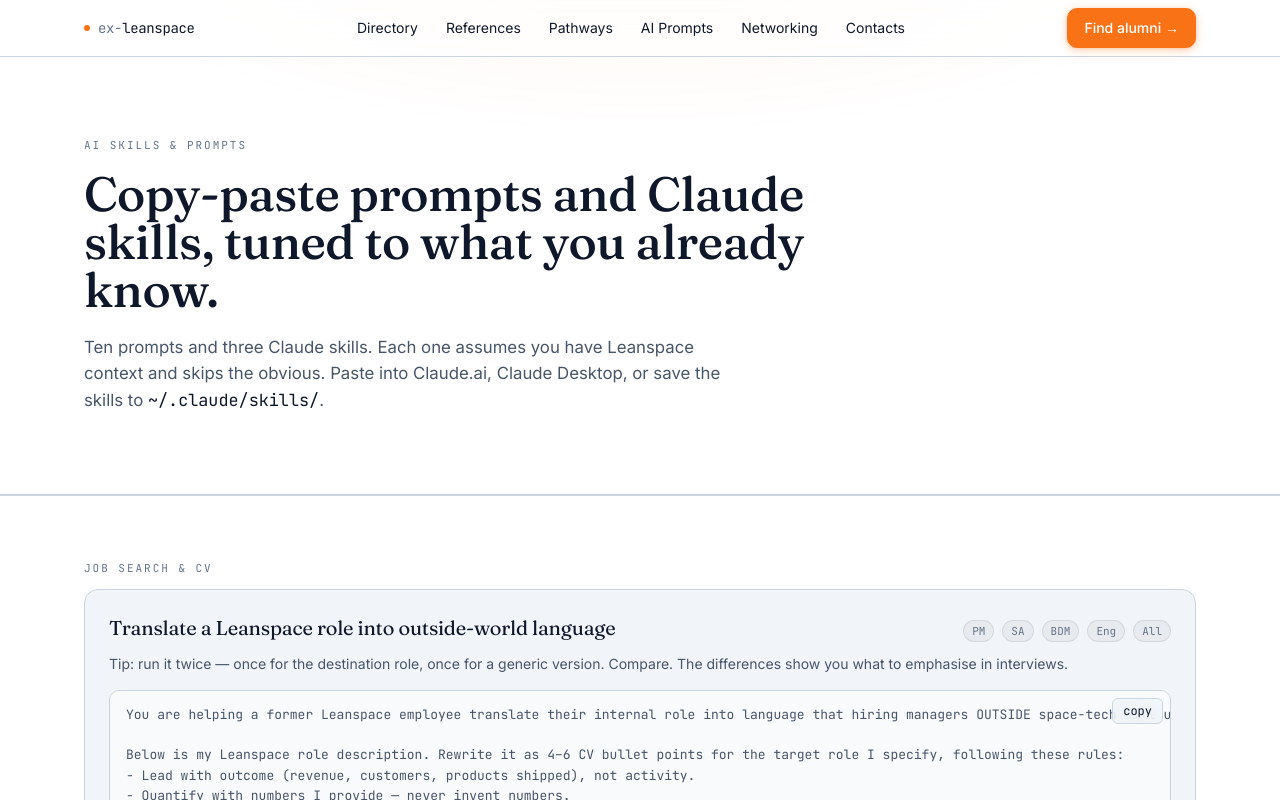
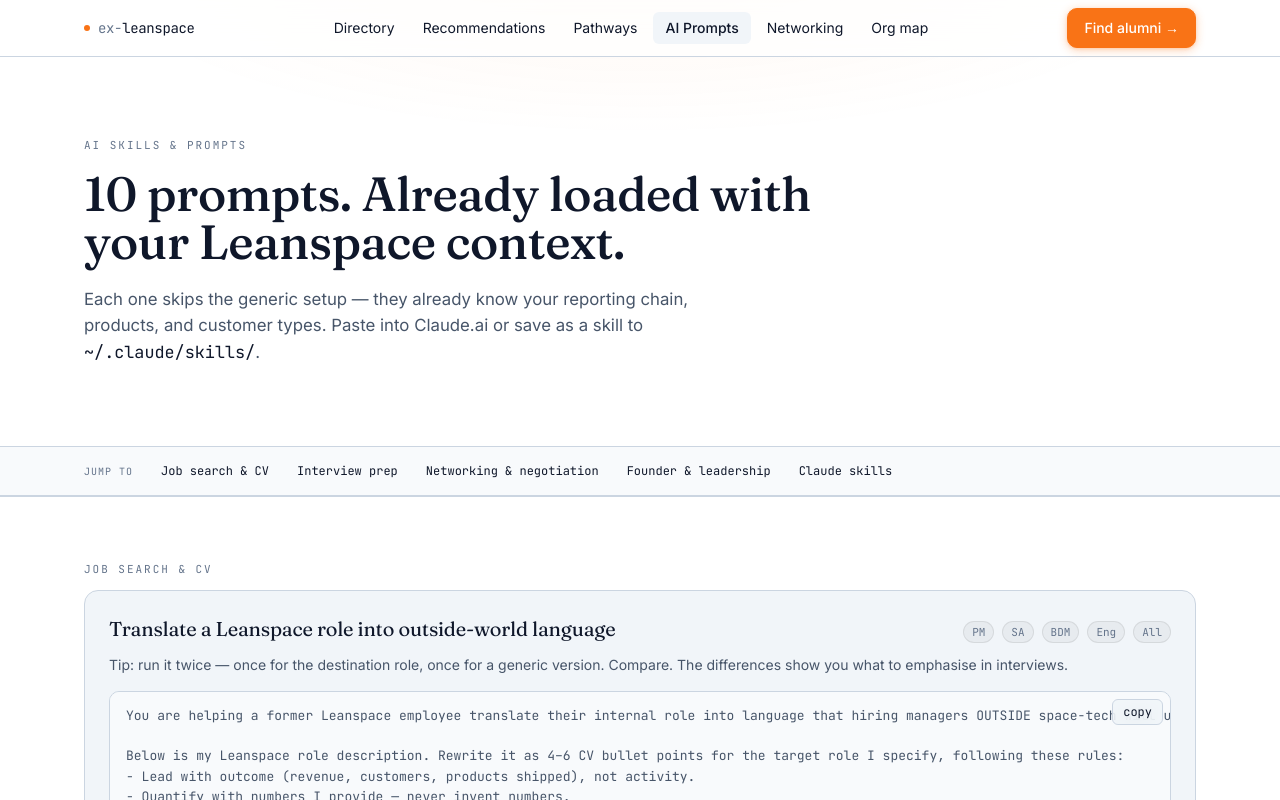
Before and after one commit to pconpiee/ex-leanspace, a Next.js app: page /skills in a window 1280 px wide. Shown: the top 800 px of the page. Built offline with nearby package versions, Linux system fonts and the light colour scheme.

Commit message:
audit fixes: nav labels, active state, hero copy, directory CTA, skills TOC, v0.1 removed

```diff
--- a/src/app/directory/page.tsx
+++ b/src/app/directory/page.tsx
@@ -174,7 +174,7 @@
       <PageHeader
         kicker="Alumni directory"
         title="Who we are now"
-        lede="Where 19 (known) Leanspacers landed after the ride. A living record of the people who built something real together."
+        lede={`Where ${alumni.length} (known) Leanspacers landed after the ride. A living record of the people who built something real together.`}
       />
 
       {/* Stats + clusters */}
@@ -187,12 +187,10 @@
             <p className="text-sm text-[color:var(--fg-soft)] mt-4 max-w-sm">
               Data from LinkedIn, May 2026. Know someone missing?{" "}
               <a
-                href="https://github.com/pconpiee/ex-leanspace/issues"
-                target="_blank"
-                rel="noopener noreferrer"
+                href="mailto:hello@ex-leanspace.vercel.app?subject=Directory%20correction"
                 className="text-[color:var(--accent)] hover:underline"
               >
-                Open a PR ↗
+                Email us ↗
               </a>
             </p>
           </div>
--- a/src/app/page.tsx
+++ b/src/app/page.tsx
@@ -14,7 +14,7 @@
             <span className="text-[color:var(--accent)]">is your unfair advantage.</span>
           </h1>
           <p className="lede mt-6 max-w-lg">
-            20 people who know what you built there — and will tell hiring managers.
+            20 people you can reach out to today. They know exactly what you built there — and can tell hiring managers.
           </p>
           <div className="mt-8 flex flex-wrap gap-x-8 gap-y-2 items-baseline">
             <Stat n="20" label="alumni" />
@@ -22,8 +22,9 @@
             <Stat n="20+" label="AI prompts" />
             <span className="mono text-xs text-[color:var(--accent)]">free · no signup</span>
           </div>
-          <div className="mt-8">
-            <Link href="#paths" className="btn btn-primary">Where should I start? →</Link>
+          <div className="mt-8 flex flex-col sm:flex-row gap-3">
+            <Link href="/directory" className="btn btn-primary">Browse the directory →</Link>
+            <Link href="#paths" className="btn">Not sure where to start?</Link>
           </div>
         </Container>
       </section>
@@ -61,6 +62,7 @@
           <NavCard href="/recommendations" title="Recommendation templates" desc="How to ask for a LinkedIn rec, how to write one, and a ready-to-paste AI prompt." />
           <NavCard href="/pathways" title="Career pathways" desc="By function — PM, SA, BDM, Engineer. Where Leanspace experience translates." />
           <NavCard href="/skills" title="AI prompts" desc="Copy-paste prompts for cover letters, interviews, salary negotiation, and profile rewrites." />
+          <NavCard href="/networking" title="Networking guide" desc="Four outreach protocols, every relevant conference, and the communities worth joining." />
         </div>
       </Section>
     </>
--- a/src/app/skills/page.tsx
+++ b/src/app/skills/page.tsx
@@ -8,11 +8,11 @@
 };
 
 const sections = [
-  { label: "Job search & CV", filter: (p: typeof prompts[number]) => p.audience.includes("CV editing") || p.audience.includes("job search") },
-  { label: "Interview prep", filter: (p: typeof prompts[number]) => p.audience.includes("interview prep") },
-  { label: "Networking & negotiation", filter: (p: typeof prompts[number]) => p.audience.includes("networking") || p.audience.includes("offer stage") },
-  { label: "Founder & leadership", filter: (p: typeof prompts[number]) => p.audience.includes("founder route") || p.audience.includes("leadership") },
-  { label: "Claude skills (~/.claude/skills/)", filter: (p: typeof prompts[number]) => p.audience.includes("Claude skill") },
+  { id: "cv", label: "Job search & CV", filter: (p: typeof prompts[number]) => p.audience.includes("CV editing") || p.audience.includes("job search") },
+  { id: "interview", label: "Interview prep", filter: (p: typeof prompts[number]) => p.audience.includes("interview prep") },
+  { id: "networking", label: "Networking & negotiation", filter: (p: typeof prompts[number]) => p.audience.includes("networking") || p.audience.includes("offer stage") },
+  { id: "founder", label: "Founder & leadership", filter: (p: typeof prompts[number]) => p.audience.includes("founder route") || p.audience.includes("leadership") },
+  { id: "claude-skills", label: "Claude skills", filter: (p: typeof prompts[number]) => p.audience.includes("Claude skill") },
 ];
 
 export default function SkillsPage() {
@@ -20,21 +20,38 @@
     <>
       <PageHeader
         kicker="ai skills & prompts"
-        title="Copy-paste prompts and Claude skills, tuned to what you already know."
+        title="10 prompts. Already loaded with your Leanspace context."
         lede={
           <>
-            Ten prompts and three Claude skills. Each one assumes you have Leanspace context
-            and skips the obvious. Paste into Claude.ai, Claude Desktop, or save the skills
-            to <code className="mono text-[color:var(--fg)]">~/.claude/skills/</code>.
+            Each one skips the generic setup — they already know your reporting chain, products, and customer types.
+            Paste into Claude.ai or save as a skill to <code className="mono text-[color:var(--fg)]">~/.claude/skills/</code>.
           </>
         }
       />
+
+      {/* Jump-to bar */}
+      <div className="border-b hairline bg-[color:var(--bg-soft)]">
+        <Container className="py-3">
+          <div className="-mx-1 flex flex-wrap gap-1 items-center">
+            <span className="mono text-[10px] text-[color:var(--fg-mute)] uppercase tracking-widest mr-2 px-1">Jump to</span>
+            {sections.map((s) => (
+              <a
+                key={s.id}
+                href={`#${s.id}`}
+                className="px-3 py-1 rounded-md mono text-xs text-[color:var(--fg-soft)] hover:text-[color:var(--fg)] hover:bg-[color:var(--panel)] transition"
+              >
+                {s.label}
+              </a>
+            ))}
+          </div>
+        </Container>
+      </div>
 
       {sections.map((s) => {
         const matches = prompts.filter(s.filter);
         if (matches.length === 0) return null;
         return (
-          <Section key={s.label} kicker={s.label} className="border-t hairline">
+          <Section key={s.label} id={s.id} kicker={s.label} className="border-t hairline">
             <div className="space-y-6">
               {matches.map((p) => (
                 <article key={p.id} className="panel p-6">
--- a/src/components/site-footer.tsx
+++ b/src/components/site-footer.tsx
@@ -36,7 +36,7 @@
       </div>
       <div className="border-t hairline">
         <div className="mx-auto max-w-6xl px-5 py-5 flex flex-wrap items-center justify-between gap-3 mono text-xs text-[color:var(--fg-mute)]">
-          <span>Last updated May 2026 · v0.1</span>
+          <span>Last updated May 2026</span>
           <span>Made for alumni of a small Strasbourg space-software company.</span>
         </div>
       </div>
--- a/src/components/site-header.tsx
+++ b/src/components/site-header.tsx
@@ -2,18 +2,20 @@
 
 import { useState } from "react";
 import Link from "next/link";
+import { usePathname } from "next/navigation";
 
 const nav = [
   { href: "/directory", label: "Directory" },
-  { href: "/recommendations", label: "References" },
+  { href: "/recommendations", label: "Recommendations" },
   { href: "/pathways", label: "Pathways" },
   { href: "/skills", label: "AI Prompts" },
   { href: "/networking", label: "Networking" },
-  { href: "/org", label: "Contacts" },
+  { href: "/org", label: "Org map" },
 ];
 
 export function SiteHeader() {
   const [open, setOpen] = useState(false);
+  const pathname = usePathname();
 
   return (
     <header className="sticky top-0 z-40 backdrop-blur-md bg-[color:var(--bg)]/70 border-b hairline">
@@ -26,15 +28,22 @@
           </span>
         </Link>
         <nav className="hidden md:flex items-center gap-1 text-sm">
-          {nav.map((item) => (
+          {nav.map((item) => {
+            const active = pathname === item.href || pathname.startsWith(item.href + "/");
+            return (
             <Link
               key={item.href}
               href={item.href}
-              className="px-3 py-1.5 rounded-md text-[color:var(--fg-soft)] hover:text-[color:var(--fg)] hover:bg-[color:var(--panel)] transition"
+              className={`px-3 py-1.5 rounded-md transition ${
+                active
+                  ? "text-[color:var(--fg)] bg-[color:var(--panel)] font-medium"
+                  : "text-[color:var(--fg-soft)] hover:text-[color:var(--fg)] hover:bg-[color:var(--panel)]"
+              }`}
             >
               {item.label}
             </Link>
-          ))}
+            );
+          })}
         </nav>
         <div className="flex items-center gap-2">
           <Link href="/directory" className="hidden md:inline-flex btn btn-primary text-xs">
@@ -54,16 +63,23 @@
       {open && (
         <nav className="md:hidden border-t hairline bg-[color:var(--bg)]/95 backdrop-blur-md">
           <div className="px-5 py-3 flex flex-col">
-            {nav.map((item) => (
+            {nav.map((item) => {
+              const active = pathname === item.href || pathname.startsWith(item.href + "/");
+              return (
               <Link
                 key={item.href}
                 href={item.href}
                 onClick={() => setOpen(false)}
-                className="py-3 text-[color:var(--fg-soft)] hover:text-[color:var(--fg)] border-b hairline last:border-0 transition text-sm"
+                className={`py-3 border-b hairline last:border-0 transition text-sm ${
+                  active
+                    ? "text-[color:var(--fg)] font-medium"
+                    : "text-[color:var(--fg-soft)] hover:text-[color:var(--fg)]"
+                }`}
               >
                 {item.label}
               </Link>
-            ))}
+              );
+            })}
           </div>
         </nav>
       )}
```
